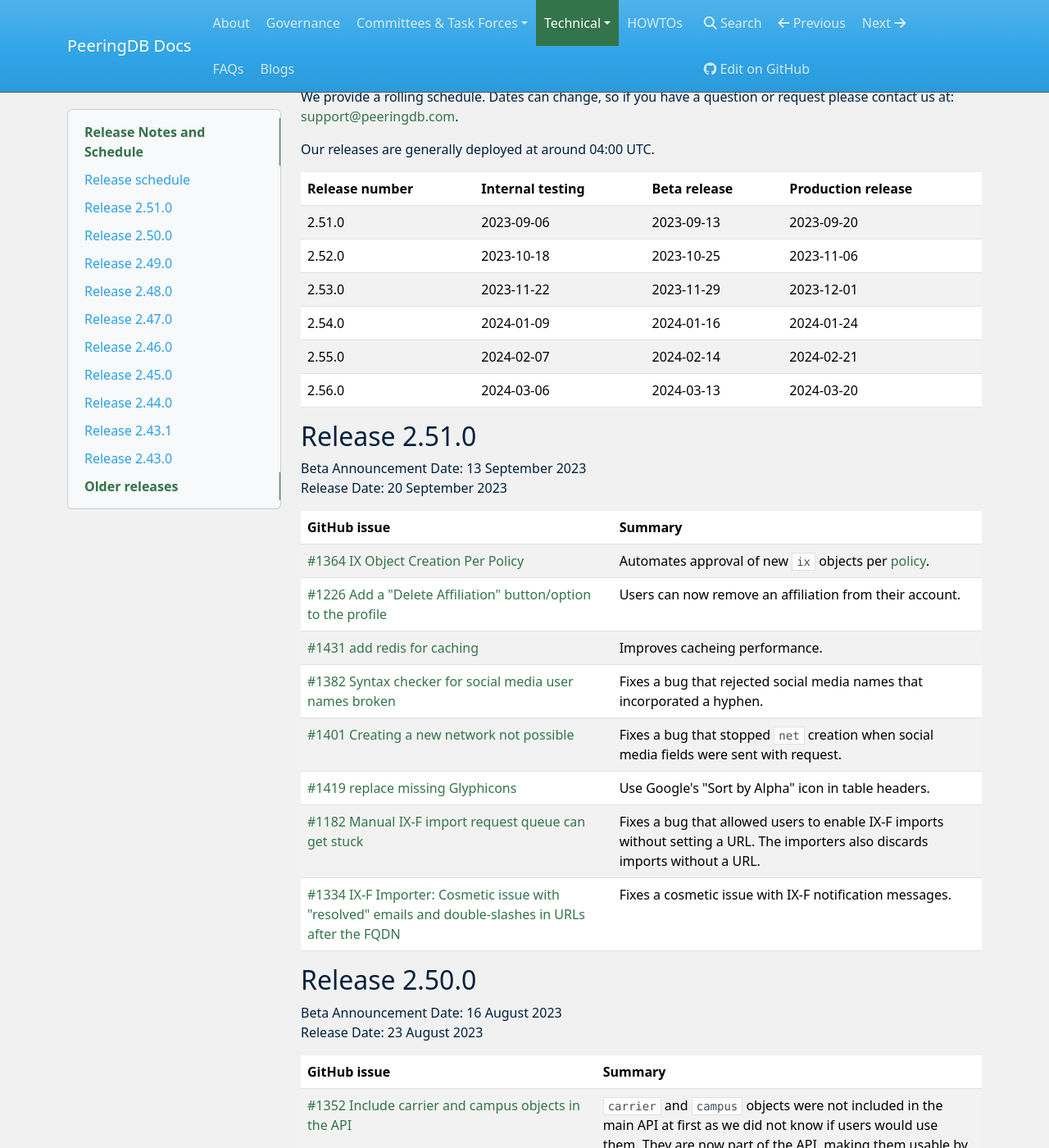
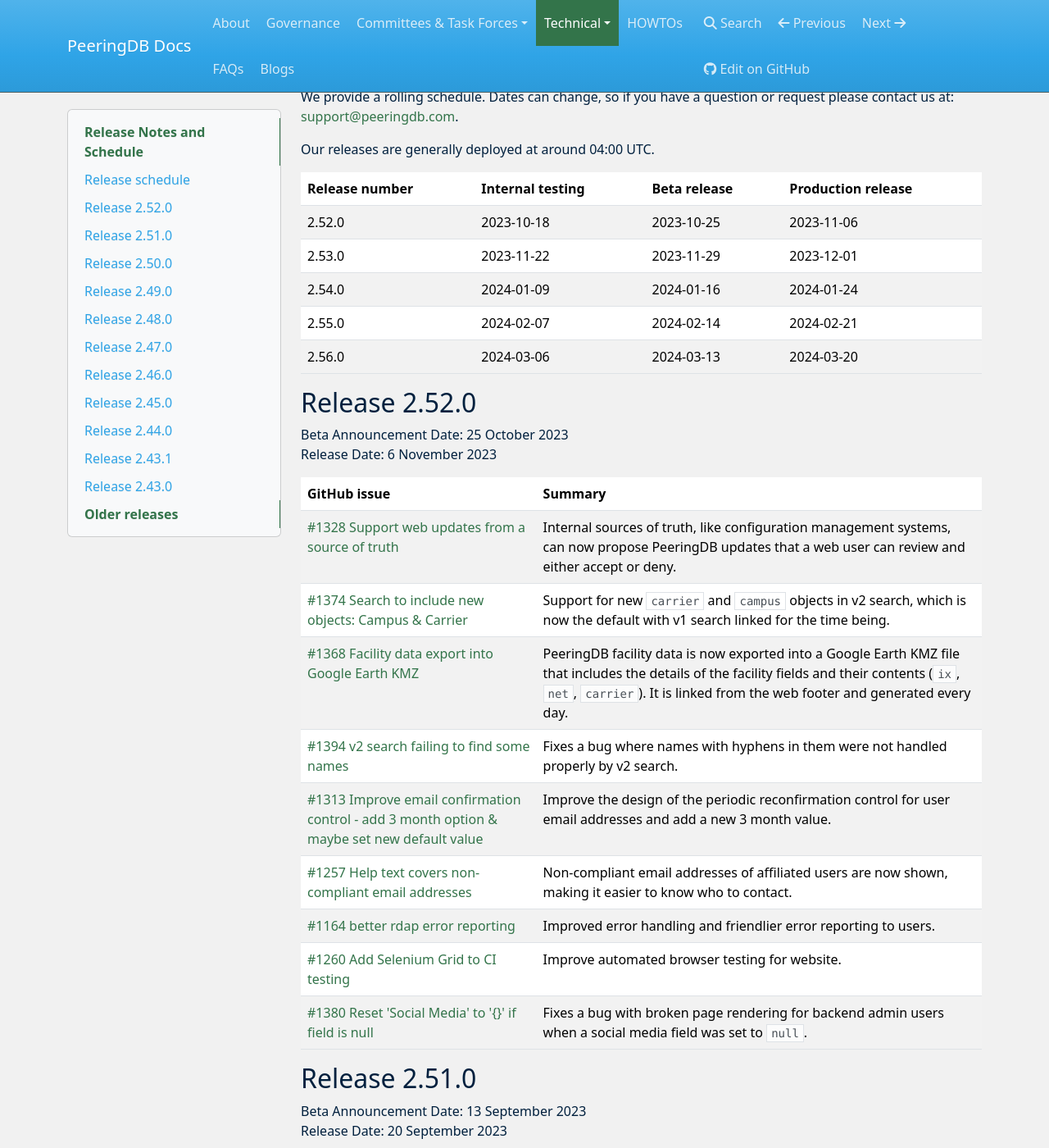
Before and after one commit to peeringdb/docs, an MkDocs documentation site: the page built from docs/release_notes/index.md, in a window 1280 px wide and 1400 px high, scrolled down 324 px. Shown: the whole window at 82% size. Built offline with MkDocs 1.6.1, drawn with Linux system fonts in a browser that asks for light colours; nearby versions of some CDN libraries.

Commit message:
PeeringDB 2.52.0 release notes and KMZ blog post (#299)
1. Release notes
2. KMZ blog post with supporting images

```diff
--- a/docs/release_notes/index.md
+++ b/docs/release_notes/index.md
@@ -14,12 +14,29 @@
 
 | **Release number** | **Internal testing** | **Beta release** | **Production release** |
 | -------------- | ---------------- | ------------ | ------------------ |
-| 2.51.0 | 2023-09-06 | 2023-09-13 | 2023-09-20 |
 | 2.52.0 | 2023-10-18 | 2023-10-25 | 2023-11-06 |
 | 2.53.0 | 2023-11-22 | 2023-11-29 | 2023-12-01 |
 | 2.54.0 | 2024-01-09 | 2024-01-16 | 2024-01-24 |
 | 2.55.0 | 2024-02-07 | 2024-02-14 | 2024-02-21 |
 | 2.56.0 | 2024-03-06 | 2024-03-13 | 2024-03-20 |
+
+
+## Release 2.52.0
+
+Beta Announcement Date: 25 October 2023
+Release Date: 6 November 2023
+
+| **GitHub issue** | **Summary** |
+| ----------------- | ----------- |
+| [#1328 Support web updates from a source of truth](https://github.com/peeringdb/peeringdb/issues/1328) | Internal sources of truth, like configuration management systems, can now propose PeeringDB updates that a web user can review and either accept or deny.|
+| [#1374 Search to include new objects: Campus & Carrier](https://github.com/peeringdb/peeringdb/issues/1374) | Support for new `carrier` and `campus` objects in v2 search, which is now the default with v1 search linked for the time being.|
+| [#1368 Facility data export into Google Earth KMZ](https://github.com/peeringdb/peeringdb/issues/1368) | PeeringDB facility data is now exported into a Google Earth KMZ file that includes the details of the facility fields and their contents (`ix`, `net`, `carrier`). It is linked from the web footer and generated every day.|
+| [#1394 v2 search failing to find some names](https://github.com/peeringdb/peeringdb/issues/1394) | Fixes a bug where names with hyphens in them were not handled properly by v2 search.|
+| [#1313 Improve email confirmation control - add 3 month option & maybe set new default value](https://github.com/peeringdb/peeringdb/issues/1313) | Improve the design of the periodic reconfirmation control for user email addresses and add a new 3 month value.|
+| [#1257 Help text covers non-compliant email addresses](https://github.com/peeringdb/peeringdb/issues/1257) | Non-compliant email addresses of affiliated users are now shown, making it easier to know who to contact.|
+| [#1164 better rdap error reporting](https://github.com/peeringdb/peeringdb/issues/1164) | Improved error handling and friendlier error reporting to users.|
+| [#1260 Add Selenium Grid to CI testing](https://github.com/peeringdb/peeringdb/issues/1260) | Improve automated browser testing for website.|
+| [#1380 Reset 'Social Media' to '{}' if field is null](https://github.com/peeringdb/peeringdb/issues/1380) | Fixes a bug with broken page rendering for backend admin users when a social media field was set to `null`.|
 
 
 ## Release 2.51.0
```
Also changed, not shown: docs/blog/peeringDB_map_with_kmz.md (added, +20 -0 lines), docs/blog/images/geocode_example.png (added), docs/blog/images/kmz_view_amsterdam.png (added).
